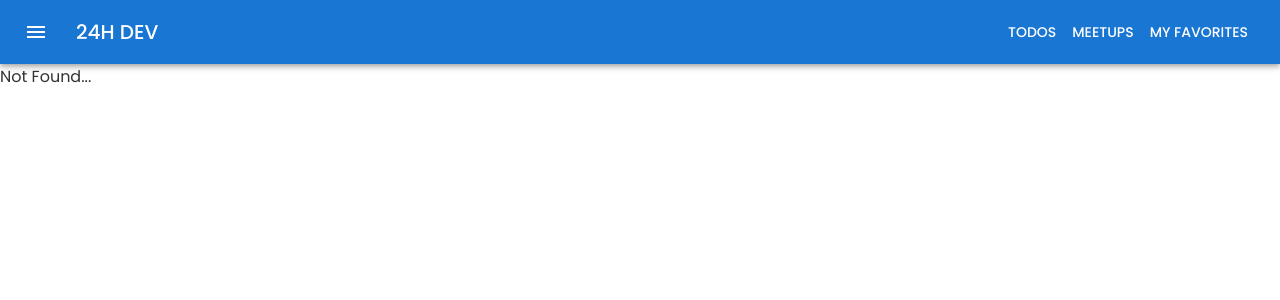
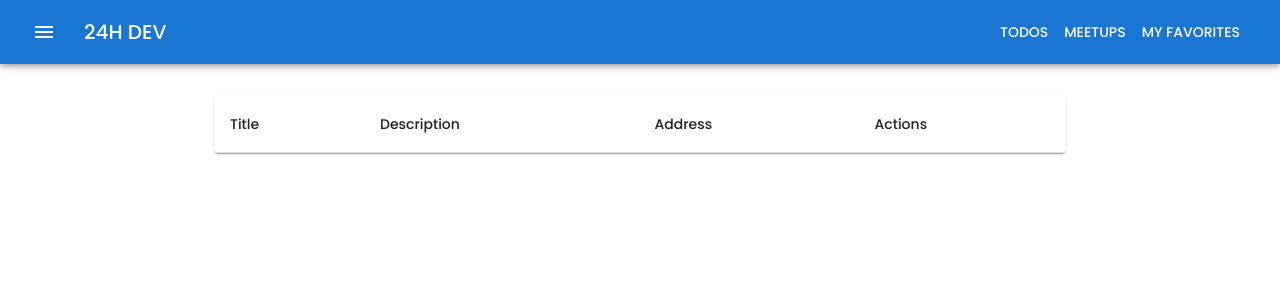
Before and after one commit to kctrnn/learn-reactjs, a React (Create React App) app: page /favorites in a window 1280 px wide. Before the commit this address had no page. Shown: the top 300 px of the page. Built offline with nearby package versions, Linux system fonts and the light colour scheme.

Commit message:
Favorite feature

```diff
--- a/src/App.tsx
+++ b/src/App.tsx
@@ -1,5 +1,6 @@
 import Header from 'components/Header';
 import NotFound from 'components/NotFound';
+import FavoriteFeature from 'features/Favorite';
 import MeetupFeature from 'features/Meetup';
 import TodoFeature from 'features/Todo';
 import { Redirect, Route, Switch } from 'react-router-dom';
@@ -10,7 +11,7 @@ function App() {
       <Header />
 
       <Switch>
-        <Redirect exact from="/" to="/todos" />
+        <Redirect exact from="/" to="/meetups" />
 
         <Route path="/todos">
           <TodoFeature />
@@ -18,6 +19,10 @@ function App() {
 
         <Route path="/meetups">
           <MeetupFeature />
+        </Route>
+
+        <Route path="/favorites">
+          <FavoriteFeature />
         </Route>
 
         <Route>
--- a/src/components/Header/index.tsx
+++ b/src/components/Header/index.tsx
@@ -1,21 +1,33 @@
 import MenuIcon from '@mui/icons-material/Menu';
 import AppBar from '@mui/material/AppBar';
+import Badge from '@mui/material/Badge';
 import Box from '@mui/material/Box';
 import Button from '@mui/material/Button';
 import IconButton from '@mui/material/IconButton';
 import Toolbar from '@mui/material/Toolbar';
 import Typography from '@mui/material/Typography';
 import { styled } from '@mui/system';
+import { useAppSelector } from 'app/hooks';
+import { selectFavoriteList } from 'features/Favorite/favoriteSlice';
 import { Link } from 'react-router-dom';
 
 const LinkStyled = styled(Link)(() => ({
   color: '#fff',
 }));
 
+const BadgeStyled = styled(Badge)(({ theme }) => ({
+  '& .MuiBadge-badge': {
+    transform: 'translate(100%, -50%)',
+  },
+}));
+
 function Header() {
+  const favoriteList = useAppSelector(selectFavoriteList);
+  const favoriteLength = favoriteList.length;
+
   return (
     <Box>
-      <AppBar position="static">
+      <AppBar position="static" sx={{ px: 1 }}>
         <Toolbar>
           <IconButton size="large" edge="start" color="inherit" aria-label="menu" sx={{ mr: 2 }}>
             <MenuIcon />
@@ -34,7 +46,11 @@ function Header() {
           </LinkStyled>
 
           <LinkStyled to="/favorites">
-            <Button color="inherit">My Favorites</Button>
+            <Button color="inherit">
+              <BadgeStyled badgeContent={favoriteLength} color="warning">
+                My Favorites
+              </BadgeStyled>
+            </Button>
           </LinkStyled>
         </Toolbar>
       </AppBar>
--- a/src/features/Favorite/favoriteSlice.ts
+++ b/src/features/Favorite/favoriteSlice.ts
@@ -4,12 +4,10 @@ import { Meetup } from 'models';
 
 export interface FavoriteState {
   favorites: Meetup[];
-  itemIsFavorite: boolean;
 }
 
 const initialState: FavoriteState = {
   favorites: [],
-  itemIsFavorite: false,
 };
 
 const favoriteSlice = createSlice({
@@ -24,20 +22,14 @@ const favoriteSlice = createSlice({
       const idNeedToRemove = action.payload;
       state.favorites = state.favorites.filter((favorite) => favorite.id !== idNeedToRemove);
     },
-
-    itemIsFavorite(state, action: PayloadAction<string>) {
-      const currentItemId = action.payload;
-      state.itemIsFavorite = state.favorites.some((favorite) => favorite.id === currentItemId);
-    },
   },
 });
 
 // actions
-export const { addToFavorite, removeToFavorite, itemIsFavorite } = favoriteSlice.actions;
+export const { addToFavorite, removeToFavorite } = favoriteSlice.actions;
 
 // selectors
 export const selectFavoriteList = (state: RootState) => state.favorite.favorites;
-export const selectItemIsFavorite = (state: RootState) => state.favorite.itemIsFavorite;
 
 const favoriteReducer = favoriteSlice.reducer;
 export default favoriteReducer;
--- /dev/null
+++ b/src/features/Favorite/index.tsx
@@ -0,0 +1,58 @@
+import { Button, Container } from '@mui/material';
+import Paper from '@mui/material/Paper';
+import Table from '@mui/material/Table';
+import TableBody from '@mui/material/TableBody';
+import TableCell from '@mui/material/TableCell';
+import TableContainer from '@mui/material/TableContainer';
+import TableHead from '@mui/material/TableHead';
+import TableRow from '@mui/material/TableRow';
+import { useAppDispatch, useAppSelector } from 'app/hooks';
+import { removeToFavorite, selectFavoriteList } from './favoriteSlice';
+
+function FavoriteFeature() {
+  const dispatch = useAppDispatch();
+  const favoriteList = useAppSelector(selectFavoriteList);
+
+  const handleRemoveClick = (meetupId: string) => {
+    dispatch(removeToFavorite(meetupId));
+  };
+
+  return (
+    <Container maxWidth="md" sx={{ pt: 4 }}>
+      <TableContainer component={Paper}>
+        <Table>
+          <TableHead>
+            <TableRow>
+              <TableCell>Title</TableCell>
+              <TableCell>Description</TableCell>
+              <TableCell>Address</TableCell>
+              <TableCell>Actions</TableCell>
+            </TableRow>
+          </TableHead>
+
+          <TableBody>
+            {favoriteList.map((favorite) => (
+              <TableRow
+                key={favorite.id}
+                sx={{ '&:last-child td, &:last-child th': { border: 0 } }}
+              >
+                <TableCell component="th" scope="row">
+                  {favorite.title}
+                </TableCell>
+                <TableCell>{favorite.description}</TableCell>
+                <TableCell>{favorite.address}</TableCell>
+                <TableCell>
+                  <Button size="small" onClick={() => handleRemoveClick(favorite.id || '')}>
+                    Remove
+                  </Button>
+                </TableCell>
+              </TableRow>
+            ))}
+          </TableBody>
+        </Table>
+      </TableContainer>
+    </Container>
+  );
+}
+
+export default FavoriteFeature;
--- a/src/features/Meetup/components/MeetupCard.tsx
+++ b/src/features/Meetup/components/MeetupCard.tsx
@@ -3,7 +3,14 @@ import Card from '@mui/material/Card';
 import CardContent from '@mui/material/CardContent';
 import CardMedia from '@mui/material/CardMedia';
 import Typography from '@mui/material/Typography';
+import { useAppDispatch, useAppSelector } from 'app/hooks';
+import {
+  addToFavorite,
+  removeToFavorite,
+  selectFavoriteList,
+} from 'features/Favorite/favoriteSlice';
 import { Meetup } from 'models';
+import { useMemo } from 'react';
 import { Link } from 'react-router-dom';
 
 export interface MeetupCardProps {
@@ -11,6 +18,21 @@ export interface MeetupCardProps {
 }
 
 function MeetupCard({ meetup }: MeetupCardProps) {
+  const dispatch = useAppDispatch();
+  const favoriteList = useAppSelector(selectFavoriteList);
+
+  const isFavorite = useMemo(() => {
+    return favoriteList.some((x) => x.id === meetup.id);
+  }, [favoriteList, meetup.id]);
+
+  const handleToggleFavoriteClick = () => {
+    if (isFavorite) {
+      dispatch(removeToFavorite(meetup.id || ''));
+    } else {
+      dispatch(addToFavorite(meetup));
+    }
+  };
+
   return (
     <Card>
       <CardActionArea>
@@ -30,9 +52,22 @@ function MeetupCard({ meetup }: MeetupCardProps) {
       </CardActionArea>
 
       <CardActions sx={{ justifyContent: 'center', py: 2 }}>
-        <Button size="small" variant="outlined">
-          Add to favorites
-        </Button>
+        {isFavorite && (
+          <Button
+            size="small"
+            variant="outlined"
+            color="warning"
+            onClick={handleToggleFavoriteClick}
+          >
+            Remove from favorites
+          </Button>
+        )}
+
+        {!isFavorite && (
+          <Button size="small" variant="outlined" onClick={handleToggleFavoriteClick}>
+            Add to favorites
+          </Button>
+        )}
 
         <Link to={`/meetups/${meetup.id}`}>
           <Button size="small" variant="outlined" sx={{ ml: 2 }}>
```
